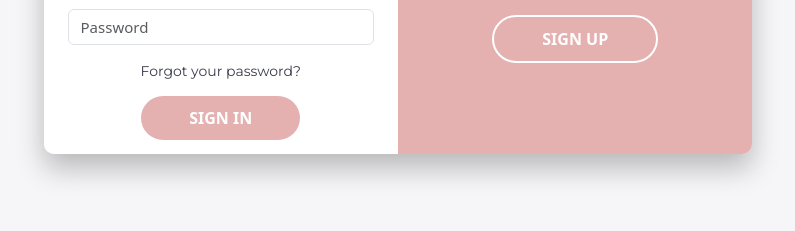
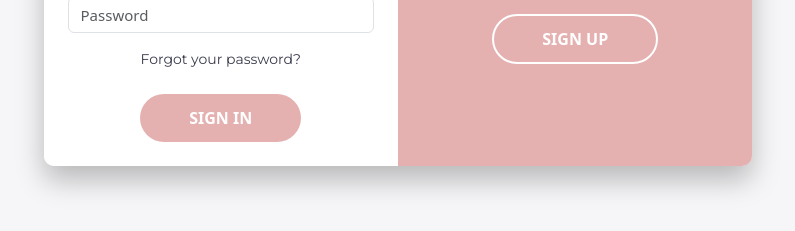
Before and after one commit to Doaa182/Login-System, a plain HTML site: page index.html in a window 1280 px wide. Shown: the part 429-660 px from the top of the page, without its empty margins (242-1037 px from the left). Drawn offline with Linux system fonts and the light colour scheme.

Commit message:
style(sign_in): unify button styles

```diff
--- a/CSS/sign_in.css
+++ b/CSS/sign_in.css
@@ -105,8 +105,7 @@ body {
   text-decoration: underline;
 }
 
-.signin-btn {
-  background-color: var(--very-soft-red);
+.btn {
   font-size: 16px;
   padding-bottom: 11px;
   padding-top: 11px;
@@ -115,6 +114,10 @@ body {
   -moz-transition: all 0.15s ease-in-out;
   -ms-transition: all 0.15s ease-in-out;
   -o-transition: all 0.15s ease-in-out;
+}
+
+.signin-btn {
+  background-color: var(--very-soft-red);
 }
 
 .signin-btn:hover {
@@ -135,14 +138,6 @@ body {
   background-color: transparent;
   border: 2px solid var(--white);
   color: var(--white);
-  font-size: 16px;
-  padding-bottom: 11px;
-  padding-top: 11px;
-  transition: all 0.15s ease-in-out;
-  -webkit-transition: all 0.15s ease-in-out;
-  -moz-transition: all 0.15s ease-in-out;
-  -ms-transition: all 0.15s ease-in-out;
-  -o-transition: all 0.15s ease-in-out;
 }
 
 .signup-btn:hover {
--- a/index.html
+++ b/index.html
@@ -96,7 +96,7 @@
 
             <div class="text-center">
               <a
-                class="rounded-pill text-uppercase text-white px-5 fw-semibold text-decoration-none signin-btn"
+                class="rounded-pill text-uppercase text-white px-5 fw-semibold text-decoration-none signin-btn btn"
                 href="#"
                 role="button"
                 onclick="signIn()"
@@ -118,7 +118,7 @@
 
             <div class="text-center">
               <a
-                class="rounded-pill text-uppercase px-5 fw-semibold text-decoration-none signup-btn"
+                class="rounded-pill text-uppercase px-5 fw-semibold text-decoration-none signup-btn btn"
                 href="./sign_up.html"
                 role="button"
                 >sign up</a
```
